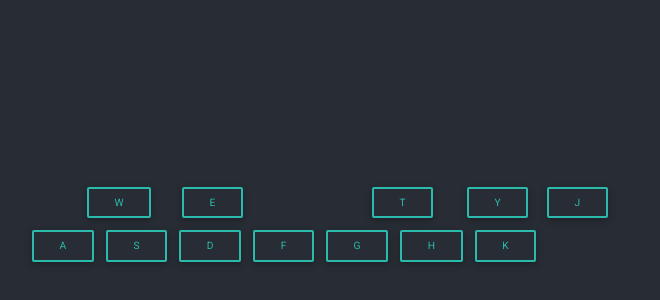
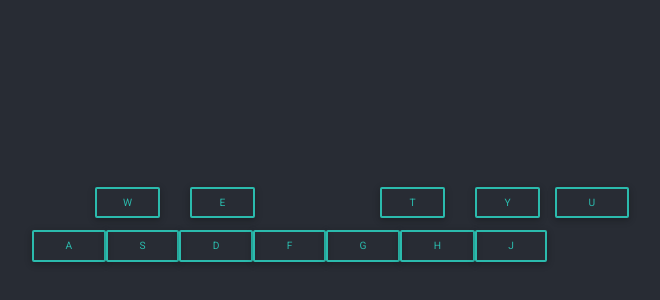
Before and after one commit to reidsteven75/sound-gen-web, a React (Create React App) app in the folder client/: page / in a window 1280 px wide. Shown: the part 176-476 px from the top of the page, without its empty margins (44-704 px from the left). Built offline with nearby package versions, Linux system fonts and the light colour scheme.

Commit message:
keyboard and mouse input working

```diff
--- a/client/src/components/keyboard-key.js
+++ b/client/src/components/keyboard-key.js
@@ -3,34 +3,78 @@ import React, { Component } from 'react'
 import { MDBBtn } from 'mdbreact'
 
 const style = {
-    wrapper: {
+	wrapper: {
 
-    }
+	},
+	key: {
+		width:'100%'
+	}
 }
 
 class KeyboardKey extends Component {
 
   config = {
-    defaultSampleSelected: 1
+
   }
 
   constructor(props) {
     super(props)
     this.state = {
-			isActive: false
+			isActive: false,
+			color: 'default'
     }
+	}
+
+	handleMouseEnter() {
+		this.setState({color: 'primary'})
+	}
+
+	handleMouseOut() {
+		this.setState({color: 'default'})
+		this.setState({isActive: false})
+	}
+
+	handleMouseDown() {
+		this.setState({isActive: true})
+	}
+
+	handleMouseUp() {
+		this.setState({isActive: false})
+	}
+
+	handleKeyDown(e) {
+		if (e.key.toLowerCase() === this.props.label.toLowerCase()) {
+			this.setState({isActive: true})
+			this.setState({color: 'primary'})
+		}
+	}
+
+	handleKeyUp(e) {
+		if (e.key.toLowerCase() === this.props.label.toLowerCase()) {
+			this.setState({isActive: false})
+			this.setState({color: 'default'})
+		}
+	}
+
+  componentDidMount(){
+		document.addEventListener("keydown", this.handleKeyDown.bind(this), false)
+		document.addEventListener("keyup", this.handleKeyUp.bind(this), false)
   }
-
-  componentDidMount() {
-		setInterval(() => {
-			this.setState({isActive: !this.state.isActive})
-    }, 1000)
+  componentWillUnmount(){
+		document.removeEventListener("keydown", this.handleKeyDown.bind(this), false)
+		document.removeEventListener("keyup", this.handleKeyUp.bind(this), false)
   }
 
   render() {
 
 		let content = <MDBBtn
-										outline={this.state.isActive}
+										style={style.key}
+										outline={!this.state.isActive}
+										color={this.state.color}
+										onMouseDown={this.handleMouseDown.bind(this)}
+										onMouseUp={this.handleMouseUp.bind(this)}
+										onMouseEnter={this.handleMouseEnter.bind(this)}
+										onMouseOut={this.handleMouseOut.bind(this)}
 										size='sm'>
 											{this.props.label}
 									</MDBBtn>
--- /dev/null
+++ b/client/src/components/keyboard.js
@@ -0,0 +1,72 @@
+import React, { Component } from 'react'
+import { MDBContainer, MDBRow, MDBCol } from 'mdbreact'
+import KeyboardKey from './keyboard-key'
+
+const style = {
+	wrapper: {
+
+	},
+	keyboardTop: {
+		position: 'relative',
+		left: 48
+	},
+	keyboardBottom: {
+		position: 'relative'
+	}
+}
+
+class Keyboard extends Component {
+
+  config = {
+
+  }
+
+  constructor(props) {
+    super(props)
+    this.state = {
+			isActive: false,
+			color: 'default'
+    }
+	}
+
+
+  componentDidMount() {
+
+  }
+
+  render() {
+
+		let content = <MDBContainer>
+										<MDBRow style={style.keyboardTop}>
+											<MDBCol xs="2"></MDBCol>
+											<MDBCol sm="1"><KeyboardKey label='W'/></MDBCol>
+											<MDBCol sm="1"><KeyboardKey label='E'/></MDBCol>
+											<MDBCol sm="1"></MDBCol>
+											<MDBCol sm="1"><KeyboardKey label='T'/></MDBCol>
+											<MDBCol sm="1"><KeyboardKey label='Y'/></MDBCol>
+											<MDBCol xs="1"><KeyboardKey label='U'/></MDBCol>
+											<MDBCol xs="2"></MDBCol>
+										</MDBRow>
+
+										<MDBRow style={style.keyboardBottom}>
+											<MDBCol xs="2"></MDBCol>
+											<MDBCol xs="1"><KeyboardKey label='A'/></MDBCol>
+											<MDBCol xs="1"><KeyboardKey label='S'/></MDBCol>
+											<MDBCol xs="1"><KeyboardKey label='D'/></MDBCol>
+											<MDBCol xs="1"><KeyboardKey label='F'/></MDBCol>
+											<MDBCol xs="1"><KeyboardKey label='G'/></MDBCol>
+											<MDBCol xs="1"><KeyboardKey label='H'/></MDBCol>
+											<MDBCol xs="1"><KeyboardKey label='J'/></MDBCol>
+											<MDBCol xs="2s"></MDBCol>
+										</MDBRow>
+									</MDBContainer>
+
+    return (
+        <div style={style.wrapper}>
+          {content}
+        </div>
+    )
+  }
+}
+
+export default Keyboard
--- a/client/src/latent-explorer.js
+++ b/client/src/latent-explorer.js
@@ -1,20 +1,13 @@
 import React, { Component } from 'react'
 import { observable } from 'mobx'
-import { MDBContainer, MDBRow, MDBCol, MDBBtn } from 'mdbreact'
 
-import KeyboardKey from './components/keyboard-key'
+
+import Keyboard from './components/keyboard'
 
 const style = {
   content: {
 		padding: 20,
 		width: '100%'
-	},
-	keyboardTop: {
-		position: 'relative',
-		left: 40
-	},
-	keyboardBottom: {
-		position: 'relative'
 	}
 }
 
@@ -56,32 +49,7 @@ class LatentExplorer extends Component {
                 </div>
     }
     else {
-      content = <div>
-        <MDBContainer>
-					<MDBRow style={style.keyboardTop}>
-						<MDBCol xs="2"></MDBCol>
-            <MDBCol sm="1"><KeyboardKey label='W'/></MDBCol>
-						<MDBCol sm="1"><KeyboardKey label='E'/></MDBCol>
-						<MDBCol sm="1"></MDBCol>
-						<MDBCol sm="1"><KeyboardKey label='T'/></MDBCol>
-						<MDBCol sm="1"><KeyboardKey label='Y'/></MDBCol>
-						<MDBCol xs="1"><KeyboardKey label='J'/></MDBCol>
-            <MDBCol xs="2"></MDBCol>
-          </MDBRow>
-
-					<MDBRow style={style.keyboardBottom}>
-						<MDBCol xs="2"></MDBCol>
-						<MDBCol xs="1"><KeyboardKey label='A'/></MDBCol>
-						<MDBCol xs="1"><KeyboardKey label='S'/></MDBCol>
-						<MDBCol xs="1"><KeyboardKey label='D'/></MDBCol>
-						<MDBCol xs="1"><KeyboardKey label='F'/></MDBCol>
-						<MDBCol xs="1"><KeyboardKey label='G'/></MDBCol>
-						<MDBCol xs="1"><KeyboardKey label='H'/></MDBCol>
-						<MDBCol xs="1"><KeyboardKey label='K'/></MDBCol>
-						<MDBCol xs="2"></MDBCol>
-					</MDBRow>
-        </MDBContainer>
-      </div>
+      content = <Keyboard/>
     }
 
     return (
```
